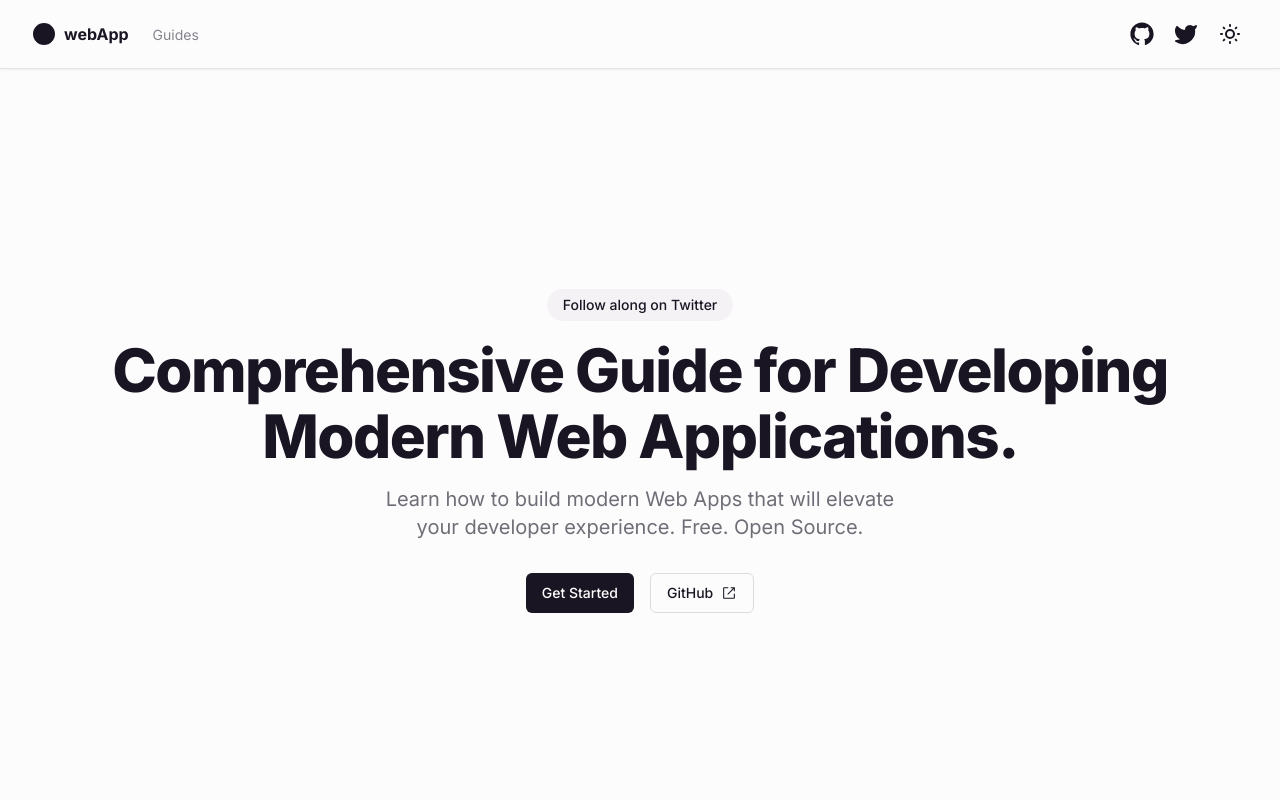
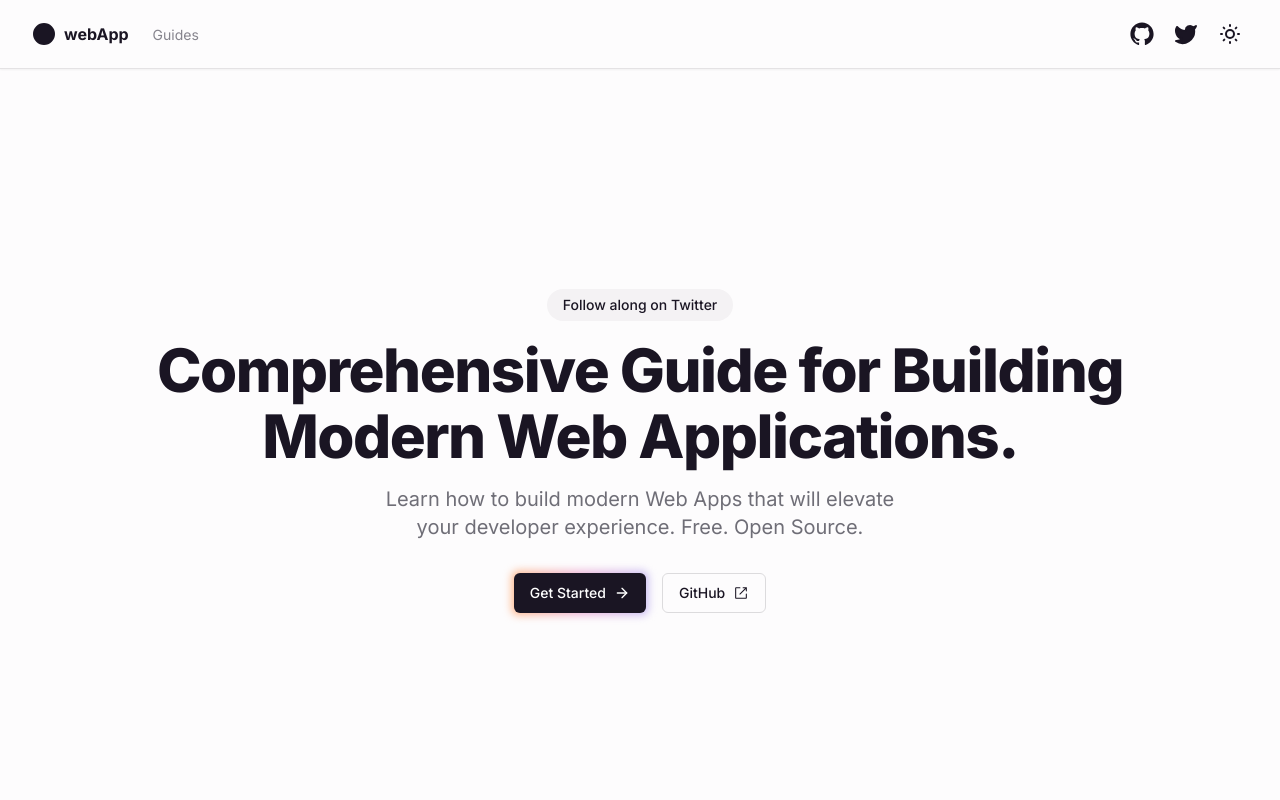
Before and after one commit to SameerJadav/webApp, a Next.js app: page / in a window 1280 px wide. Shown: the top 800 px of the page. Built offline with nearby package versions, Linux system fonts and the light colour scheme.

Commit message:
feat: Style button with gradient shadow

```diff
--- a/src/app/globals.css
+++ b/src/app/globals.css
@@ -20,6 +20,15 @@
     --red9: hsl(358, 75%, 59%);
     --red10: hsl(358, 69.4%, 55.2%);
 
+    --orange7: hsl(24, 100%, 75.3%);
+    --orange8: hsl(24, 94.5%, 64.3%);
+
+    --pink7: hsl(323, 62%, 80.1%);
+    --pink8: hsl(323, 60.3%, 72.4%);
+
+    --violet7: hsl(252, 71%, 83.7%);
+    --violet8: hsl(252, 68.6%, 76.3%);
+
     --radius: 0.5rem;
   }
 
@@ -39,6 +48,15 @@
 
     --red9: hsl(358, 75%, 59%);
     --red10: hsl(358, 69.4%, 55.2%);
+
+    --orange7: hsl(24, 92.4%, 24%);
+    --orange8: hsl(25, 100%, 29%);
+
+    --pink7: hsl(321, 61.1%, 29.7%);
+    --pink8: hsl(322, 74.9%, 37.5%);
+
+    --violet7: hsl(250, 46.8%, 38.9%);
+    --violet8: hsl(250, 51.8%, 51.2%);
 
     --radius: 0.5rem;
   }
--- a/src/app/page.tsx
+++ b/src/app/page.tsx
@@ -24,7 +24,7 @@ export default function Home() {
         </a>
         <h1 className="my-4 text-3xl font-extrabold leading-tight tracking-tight md:text-center md:text-6xl lg:leading-[1.1]">
           <Balancer>
-            Comprehensive Guide for Developing Modern Web Applications.
+            Comprehensive Guide for Building Modern Web Applications.
           </Balancer>
         </h1>
         <p className="mb-8 max-w-3xl text-lg text-[--mauve11] md:text-center md:text-xl">
@@ -36,9 +36,13 @@ export default function Home() {
         <div className="flex items-center gap-2 md:gap-4">
           <Link
             href="/guides"
-            className={cn(buttonVariants({ variant: "default" }))}
+            className={cn(
+              buttonVariants({ variant: "default" }),
+              "relative flex items-center gap-2 before:absolute before:-inset-0.5 before:z-[-1] before:rounded-md before:bg-gradient-to-r before:from-[--orange7] before:via-[--pink7] before:to-[--violet7] before:blur-sm hover:before:from-[--orange8] hover:before:via-[--pink8] hover:before:to-[--violet8]"
+            )}
           >
             Get Started
+            <Icons.arrowRight className="h-4 w-4" />
           </Link>
           <a
             href={siteConfig.links.github}
--- a/src/components/icons.tsx
+++ b/src/components/icons.tsx
@@ -1,4 +1,5 @@
 import {
+  ArrowRight,
   Laptop,
   type Icon as LucideIcon,
   LucideProps,
@@ -16,6 +17,7 @@ export const Icons = {
   twitter: Twitter,
   laptop: Laptop,
   menu: PanelLeftOpen,
+  arrowRight: ArrowRight,
   externalLink: (props: LucideProps) => (
     <svg viewBox="0 0 15 15" fill="currentColor" {...props}>
       <path
```
